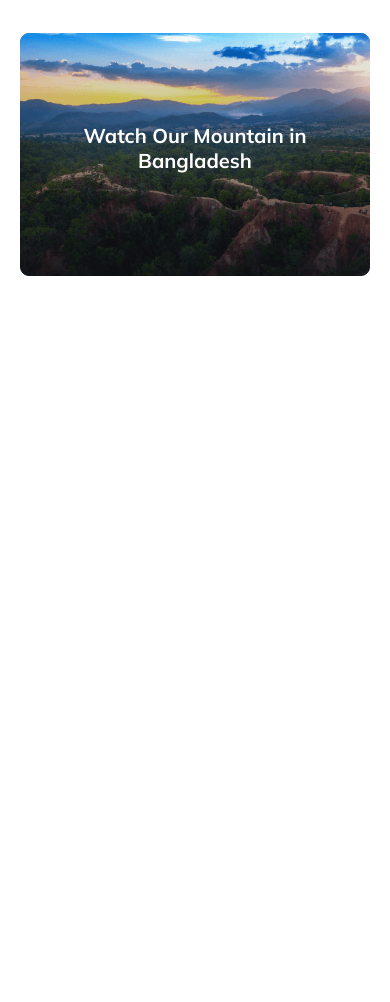
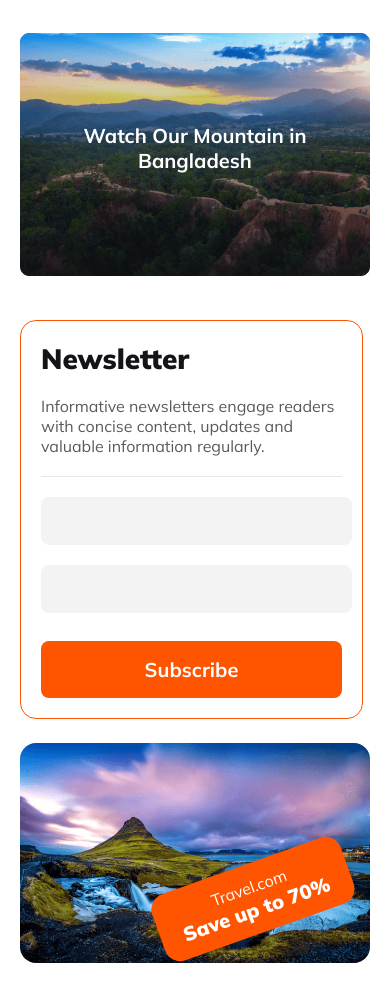
Before and after one commit to MaynulShadhin/Assignment-2, a plain HTML site: page index.html in a window 390 px wide. Shown: the part 5185-6187 px from the top of the page. Before the commit the page ends 5485 px from the top, so only its background shows below. Drawn offline with Linux system fonts and the light colour scheme.

Commit message:
finished newsletter section

```diff
--- a/index.html
+++ b/index.html
@@ -117,25 +117,32 @@
                 Why Choose Us
             </h1>
             <p class="choose-description">
-                unrivaled expertise, personalized service, and a proven track record, ensuring your success with <br>every project we undertake.
+                unrivaled expertise, personalized service, and a proven track record, ensuring your success with
+                <br>every project we undertake.
             </p>
             <div class="choose-cards-row">
                 <div class="card-item row-card-item-1">
                     <img src="Images/icon/hotel.png" alt="">
                     <h2>Handpicked Hotels</h2>
-                    <p>Handpick Hotel redefines luxury with bespoke experiences. Immerse yourself in elegant surroundings, where personalized service and meticulous attention to detail create a haven of comfort. Indulge in curated amenities.</p>
+                    <p>Handpick Hotel redefines luxury with bespoke experiences. Immerse yourself in elegant
+                        surroundings, where personalized service and meticulous attention to detail create a haven of
+                        comfort. Indulge in curated amenities.</p>
                 </div>
                 <div class="card-item row-card-item-2">
                     <img src="Images/icon/map.png" alt="">
                     <h2>World Class Service</h2>
-                    <p>World-class service embodies excellence, exceeding expectations at every touch-point. It's a seamless blend of genuine hospitality, anticipatory gestures, and meticulous attention to detail.</p>
+                    <p>World-class service embodies excellence, exceeding expectations at every touch-point. It's a
+                        seamless blend of genuine hospitality, anticipatory gestures, and meticulous attention to
+                        detail.</p>
                 </div>
             </div>
             <div class="choose-cards-single">
                 <div class="card-item single-card-item">
                     <img src="Images/icon/price-tag.png" alt="">
                     <h2>Best Price Guarantee</h2>
-                    <p>Our Best Price Guarantee ensures you get the most value for your money. If you find a lower rate for our product or service elsewhere, we'll match it, ensuring you enjoy the best prices and unbeatable deals.</p>
+                    <p>Our Best Price Guarantee ensures you get the most value for your money. If you find a lower rate
+                        for our product or service elsewhere, we'll match it, ensuring you enjoy the best prices and
+                        unbeatable deals.</p>
                 </div>
             </div>
         </section>
@@ -145,10 +152,13 @@
         <section class="getlost-section">
             <div class="getlost-textbox">
                 <h1 class="getlost-title">A Simple Perfect Place To Get Lost</h1>
-                <p class="getlost-description">A simple perfect place to get lost" evokes a tranquil haven, inviting escape and exploration, offering serenity and discovery in simplicity.</p>
+                <p class="getlost-description">A simple perfect place to get lost" evokes a tranquil haven, inviting
+                    escape and exploration, offering serenity and discovery in simplicity.</p>
                 <ul class="lists getlost-lists">
-                    <li>Whispering pines, winding trails, and nature's embrace unfold serenity, a simple perfect place to get lost in tranquility.</li>
-                    <li>Hidden meadows, soft breezes, and solitude's allure weave a tapestry, beckoning wanderers to find solace in this secluded haven.</li>
+                    <li>Whispering pines, winding trails, and nature's embrace unfold serenity, a simple perfect place
+                        to get lost in tranquility.</li>
+                    <li>Hidden meadows, soft breezes, and solitude's allure weave a tapestry, beckoning wanderers to
+                        find solace in this secluded haven.</li>
                 </ul>
                 <button class="btn-primary">See More</button>
             </div>
@@ -158,6 +168,32 @@
             </div>
         </section>
         <!-- get lost section end -->
+
+        <!-- newsletter section start -->
+        <section class="newsletter-section">
+            <div class="newsletter-box">
+                <h1>Newsletter</h1>
+                <p>Informative newsletters engage readers with concise content, updates and valuable information
+                    regularly.</p>
+                <div class="input-box">
+                    <input type="text">
+                </div>
+                <div class="input-box">
+                    <input type="email">
+                </div>
+                <div class="input-box">
+                    <input class="btn-primary" type="button" value="Subscribe">
+                </div>
+            </div>
+            <div class="newsletter-imgbox">
+                <img src="Images/Rectangle 3.png" alt="">
+                <div class="discount-card">
+                    <p>Travel.com</p>
+                    <h1>Save up to 70%</h1>
+                </div>
+            </div>
+        </section>
+        <!-- newsletter section end -->
     </main>
     <!-- main start -->
 
--- a/style.css
+++ b/style.css
@@ -353,6 +353,97 @@ select {
 
 /* get lost section end */
 
+/* newsletter section start */
+.newsletter-section {
+    display: flex;
+    margin: 100px 0px;
+    gap: 24px;
+}
+
+.newsletter-box {
+    width: 40%;
+    border-radius: 16px;
+    border: 1px solid #FF5400;
+    padding: 40px;
+}
+
+.newsletter-box h1 {
+    color: #131318;
+    font-size: 45px;
+    font-weight: 800;
+    margin-bottom: 20px;
+}
+
+.newsletter-box p {
+    color: var(--second-color);
+    font-size: 20px;
+    padding-bottom: 34px;
+    border-bottom: 1px solid rgba(19, 19, 24, 0.10);
+    margin-bottom: 48px;
+}
+
+.input-box {
+    width: 100%;
+}
+
+.input-box input[type="text"],
+input[type="email"] {
+    width: 90%;
+    color: var(--second-color);
+    border-radius: 8px;
+    background: rgba(19, 19, 24, 0.05);
+    border: none;
+    outline: none;
+    padding: 16px 20px;
+    margin-bottom: 20px;
+}
+
+.input-box input[type="button"] {
+    width: 96%;
+    margin-top: 8px;
+    font-size: 20px;
+}
+
+.newsletter-imgbox {
+    width: 55%;
+    position: relative;
+}
+
+.newsletter-imgbox img {
+    width: 100%;
+    height: auto;
+    object-fit: cover;
+    border-radius: 16px;
+}
+
+.discount-card {
+    width: 324px;
+    height: 120px;
+    transform: rotate(-19.628deg);
+    border-radius: 16px;
+    background: #FF5400;
+    color: #fff;
+    display: flex;
+    flex-direction: column;
+    align-items: center;
+    justify-content: center;
+    position: absolute;
+    bottom: 50px;
+    left: 554px;
+}
+
+.discount-card p {
+    font-size: 24px;
+}
+
+.discount-card h1 {
+    color: #FFF;
+    font-size: 32px;
+    font-weight: 800;
+}
+
+/* newsletter section end */
+
 
 
 
@@ -506,4 +597,49 @@ select {
         top: 140px;
         font-size: 20px;
     }
+
+    .newsletter-section {
+        flex-direction: column;
+        margin-top: 40px;
+    }
+
+    .newsletter-box {
+        width: 86%;
+        padding: 20px;
+    }
+
+    .newsletter-box h1 {
+        font-size: 28px;
+    }
+
+    .newsletter-box p {
+        font-size: 16px;
+        padding-bottom: 20px;
+        margin-bottom: 20px;
+    }
+
+    .input-box input[type="button"] {
+        width: 100%;
+    }
+
+    .newsletter-imgbox {
+        width: 100%;
+    }
+
+    .newsletter-imgbox img {
+        width: 100%;
+    }
+
+    .discount-card {
+        width: 200.023px;
+        height: 70.268px;
+        left: 133px;
+        bottom: 33px;
+    }
+    .discount-card p{
+        font-size: 16px;
+    }
+    .discount-card h1{
+        font-size: 20px;
+    }
 }
```
